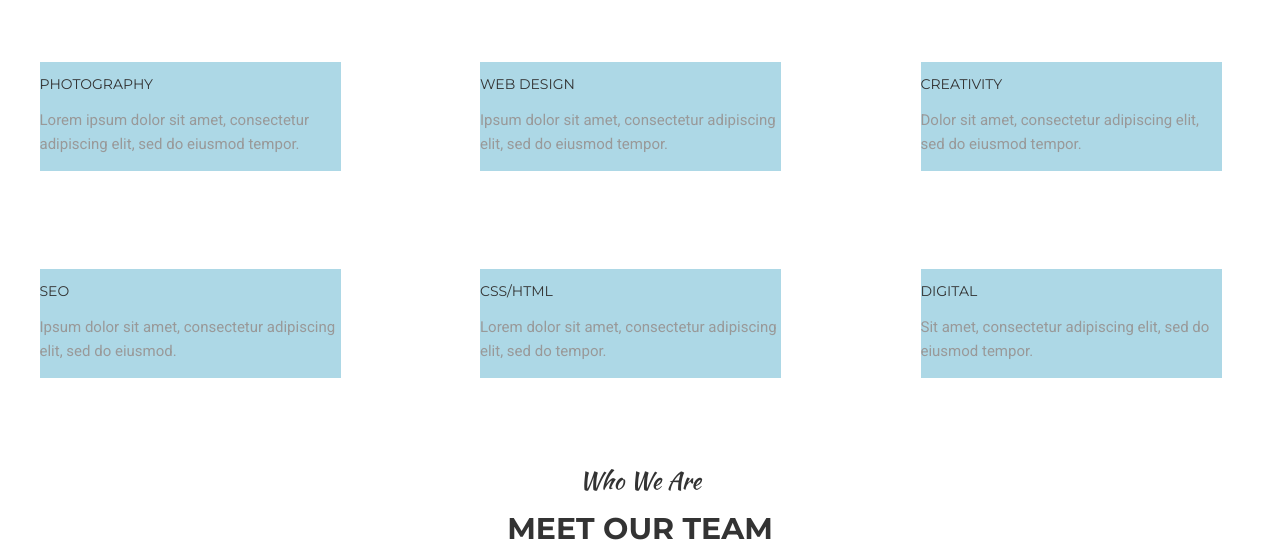
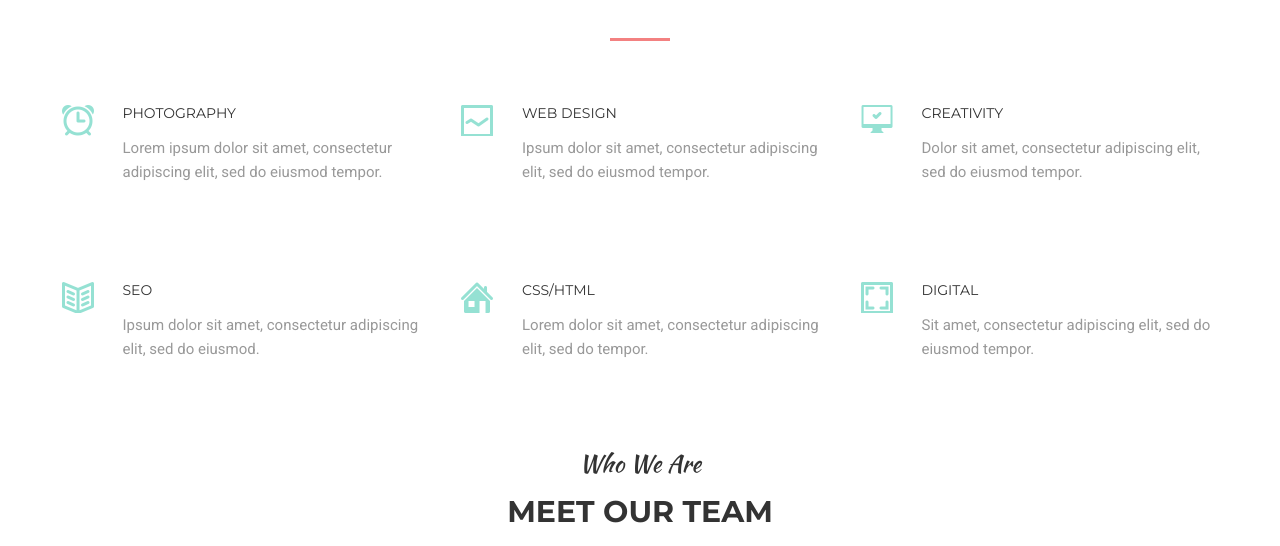
Before and after one commit to vitaliiloboda/M6_hw, a plain HTML site: page index.html in a window 1280 px wide. Shown: the part 254-800 px from the top of the page. Drawn offline with Linux system fonts and the light colour scheme.

Commit message:
add icons

```diff
--- a/css/styles.css
+++ b/css/styles.css
@@ -1,7 +1,3 @@
-/* font-family: 'Roboto', sans-serif;
-font-family: 'Montserrat', sans-serif;
-font-family: 'Kaushan Script', cursive; */
-
 html {
   box-sizing: border-box;
 }
@@ -57,10 +53,6 @@ img {
   color: #95e1d3;
   text-transform: uppercase;
 }
-/*
-.services {
-  margin-bottom: ;
-} */
 
 .sevices-pre-title, .team-pre-title {
   font-family: 'Kaushan Script', cursive;
@@ -85,6 +77,54 @@ h2 {
   margin-bottom: 0;
 }
 
+h2::after {
+  content: "";
+  width: 60px;
+  height: 3px;
+  background-color: #f38181;
+  display: block;
+  text-align: center;
+  margin-left: 570px;
+  margin-top: 40px;
+}
+
+/* ICONS */
+.services-list-item::before {
+  content: "";
+  display: inline-block;
+  height: 31px;
+  width: 32px;
+  background-repeat: no-repeat;
+  text-align: center;
+  position: absolute;
+  left: 22px;
+  top: 0px;
+}
+
+.icon-photography::before {
+  background-image: url("../img/icon/photography.png");
+}
+
+.icon-web-design::before {
+  background-image: url("../img/icon/web design.png");
+}
+
+.icon-creativity::before {
+  background-image: url("../img/icon/creativity.png");
+}
+
+.icon-seo::before {
+  background-image: url("../img/icon/seo.png");
+}
+
+.icon-css::before {
+  background-image: url("../img/icon/css.png");
+}
+
+.icon-digital::before {
+  background-image: url("../img/icon/digital.png");
+}
+
 .services-list {
   list-style: none;
   display: flex;
@@ -97,14 +137,14 @@ h2 {
 }
 
 .services-list-item {
-  background-color: lightblue;
-  flex: 0 0 301px;
+  flex: 0 0 383px;
+  position: relative;
+  padding-left: 83px;
 }
 
 .services-list-item:not(:nth-last-child(-n+3)) {
   margin-bottom: 98px;
 }
-
 
 .services-list-item-title {
   font-family: 'Montserrat', sans-serif;
@@ -113,6 +153,11 @@ h2 {
   line-height: 17px;
   color: #333333;
   text-transform: uppercase;
+  margin: 0;
+}
+
+.services-list-item-description {
+  margin: 14px 0 0 0;
 }
 
 .services-list-item-description, .team-description {
@@ -129,8 +174,7 @@ h2 {
 
 .team-description {
   text-align: center;
-  margin-top: 42px;
-  margin-bottom: 90px;
+  margin: 42px 130px 90px 130px;
 }
 
 .team-list {
@@ -180,8 +224,6 @@ h2 {
   font-size: 14px;
   line-height: 17px;
   color: #333333;
-  /* margin-top: 24px;
-  margin-bottom: 26px; */
 }
 
 .template-by {
@@ -192,9 +234,6 @@ h2 {
 .subscribtion {
   display: flex;
   height: 40px;
-  /* margin-top: 11px; */
-  /* border: 1px solid rgb(231, 231, 231); */
-  /* margin-bottom: 11px; */
 }
 
 .subscribtion-button {
@@ -206,7 +245,6 @@ h2 {
   color: #ffffff;
   text-transform: uppercase;
   border: 1px solid rgb(231, 231, 231);
-  /* border: none; */
   width: 150px;
   height: 40px;
   text-align: center;
@@ -224,7 +262,6 @@ h2 {
   border: 1px solid rgb(231, 231, 231);
   border-right: none;
   padding: 12px;
-  /* border: none; */
 }
 
 
--- a/index.html
+++ b/index.html
@@ -35,27 +35,27 @@
       <p class="sevices-pre-title">We Work With</p>
       <h2 class="services-title">Amazing Services</h2>
       <ul class="services-list">
-        <li class="services-list-item">
+        <li class="services-list-item icon-photography">
           <p class="services-list-item-title">Photography</p>
           <p class="services-list-item-description">Lorem ipsum dolor sit amet, consectetur adipiscing elit, sed do eiusmod tempor.</p>
         </li>
-        <li class="services-list-item">
+        <li class="services-list-item icon-web-design">
             <p class="services-list-item-title">Web Design</p>
             <p class="services-list-item-description">Ipsum dolor sit amet, consectetur adipiscing elit, sed do eiusmod tempor.</p>
             </li>
-        <li class="services-list-item">
+        <li class="services-list-item icon-creativity">
           <p class="services-list-item-title">Creativity</p>
           <p class="services-list-item-description">Dolor sit amet, consectetur adipiscing elit, sed do eiusmod tempor.</p>
         </li>
-        <li class="services-list-item">
+        <li class="services-list-item icon-seo">
           <p class="services-list-item-title">Seo</p>
           <p class="services-list-item-description">Ipsum dolor sit amet, consectetur adipiscing elit, sed do eiusmod.</p>
         </li>
-        <li class="services-list-item">
+        <li class="services-list-item icon-css">
             <p class="services-list-item-title">Css/Html</p>
             <p class="services-list-item-description">Lorem dolor sit amet, consectetur adipiscing elit, sed do tempor.</p>
         </li>
-        <li class="services-list-item">
+        <li class="services-list-item icon-digital">
           <p class="services-list-item-title">Digital</p>
           <p class="services-list-item-description">Sit amet, consectetur adipiscing elit, sed do eiusmod tempor.</p>
         </li>
```
Also changed, not shown: img/icon/creativity.png (added), img/icon/css.png (added), img/icon/digital.png (added), img/icon/photography.png (added), img/icon/seo.png (added), img/icon/web design.png (added), img/social/facebook.png (added), img/social/instagram.png (added), img/social/pinterest.png (added), img/social/twitter.png (added).
